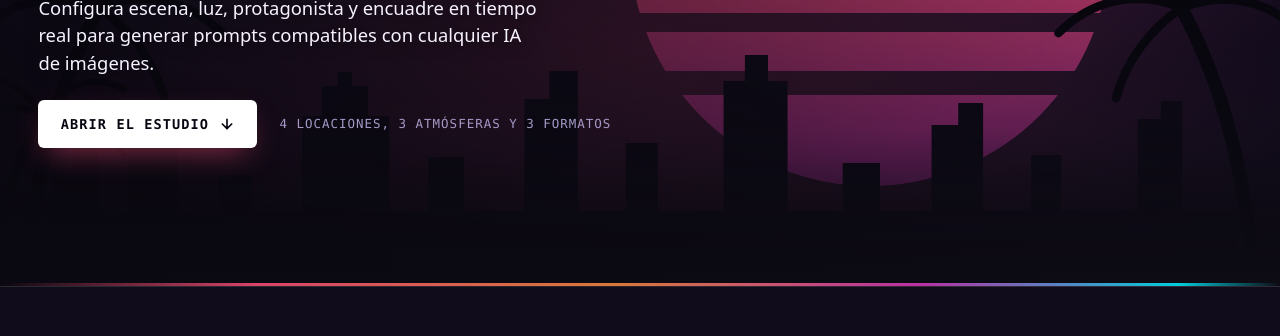
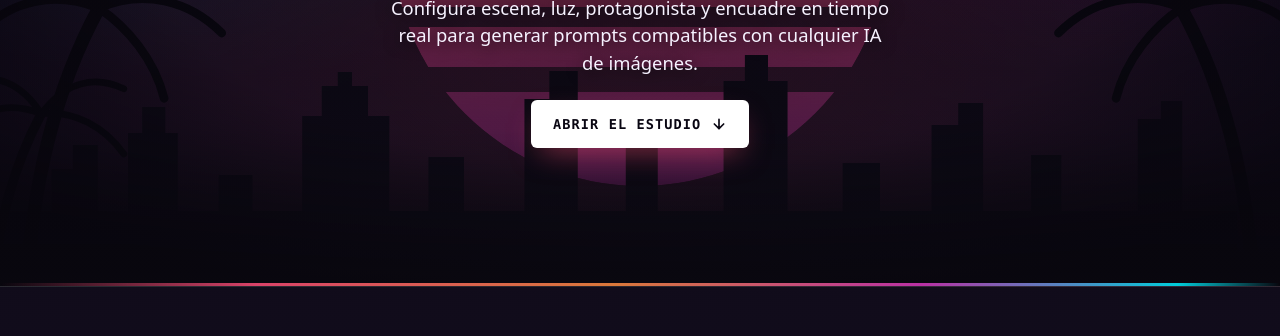
Before and after one commit to atedian/gta6, a plain HTML site: page index.html in a window 1280 px wide. Shown: the part 337-673 px from the top of the page. Drawn offline with Linux system fonts and the light colour scheme.

Commit message:
style: centrar portada y eliminar texto de especificaciones

```diff
--- a/index.html
+++ b/index.html
@@ -152,9 +152,9 @@
 
     .cover-sun {
       position: absolute;
-      inset-inline-start: 66%;
+      inset-inline-start: 50%;
       inset-block-end: 16%;
-      inline-size: clamp(15rem, 38vw, 30rem);
+      inline-size: clamp(16rem, 40vw, 31rem);
       aspect-ratio: 1;
       transform: translate3d(-50%, 0, 0);
       border-radius: 50%;
@@ -176,8 +176,7 @@
 
     @media (min-width: 54rem) {
       .cover-sun {
-        inset-inline-start: 68%;
-        opacity: 0.72;
+        opacity: 0.62;
       }
     }
 
@@ -213,9 +212,8 @@
       position: absolute;
       inset: 0;
       background:
-        linear-gradient(90deg, rgba(9, 7, 15, 0.72) 0%, rgba(9, 7, 15, 0.32) 55%, transparent 85%),
-        linear-gradient(180deg, rgba(9, 7, 15, 0.48) 0%, transparent 28%, rgba(13, 11, 20, 0.45) 75%, #0d0b14 100%),
-        radial-gradient(90% 80% at 50% 45%, transparent 45%, rgba(7, 5, 12, 0.65) 100%);
+        radial-gradient(64% 58% at 50% 48%, rgba(9, 7, 15, 0.52) 0%, rgba(9, 7, 15, 0.25) 58%, rgba(7, 5, 12, 0.72) 100%),
+        linear-gradient(180deg, rgba(9, 7, 15, 0.48) 0%, transparent 28%, rgba(13, 11, 20, 0.45) 75%, #0d0b14 100%);
     }
 
     /* Scroll-driven parallax (compositor-only, progressive enhancement) */
@@ -288,7 +286,8 @@
       padding-inline: clamp(1rem, 3vw, 2.5rem);
       display: grid;
       align-content: center;
-      justify-items: start;
+      justify-items: center;
+      text-align: center;
       gap: 1rem;
       will-change: transform, opacity;
     }
@@ -329,6 +328,7 @@
       display: flex;
       flex-wrap: wrap;
       align-items: center;
+      justify-content: center;
       gap: 0.85rem 1.4rem;
     }
 
@@ -355,15 +355,6 @@
       background: var(--cyan);
       color: var(--ink-dark);
       transform: translateY(-1px);
-    }
-
-    .cover-specs {
-      margin: 0;
-      font-family: var(--font-mono);
-      font-size: 0.78rem;
-      letter-spacing: 0.08em;
-      text-transform: uppercase;
-      color: var(--text-muted);
     }
 
     .cover-horizon-bar {
@@ -1333,7 +1324,7 @@
 
       @media (min-width: 54rem) {
         .cover-sun {
-          opacity: 0.72 !important;
+          opacity: 0.62 !important;
         }
       }
 
@@ -1425,7 +1416,6 @@
             <path d="M12 5v14M5 12l7 7 7-7"/>
           </svg>
         </a>
-        <p class="cover-specs">4 locaciones, 3 atmósferas y 3 formatos</p>
       </div>
     </div>
 
```
